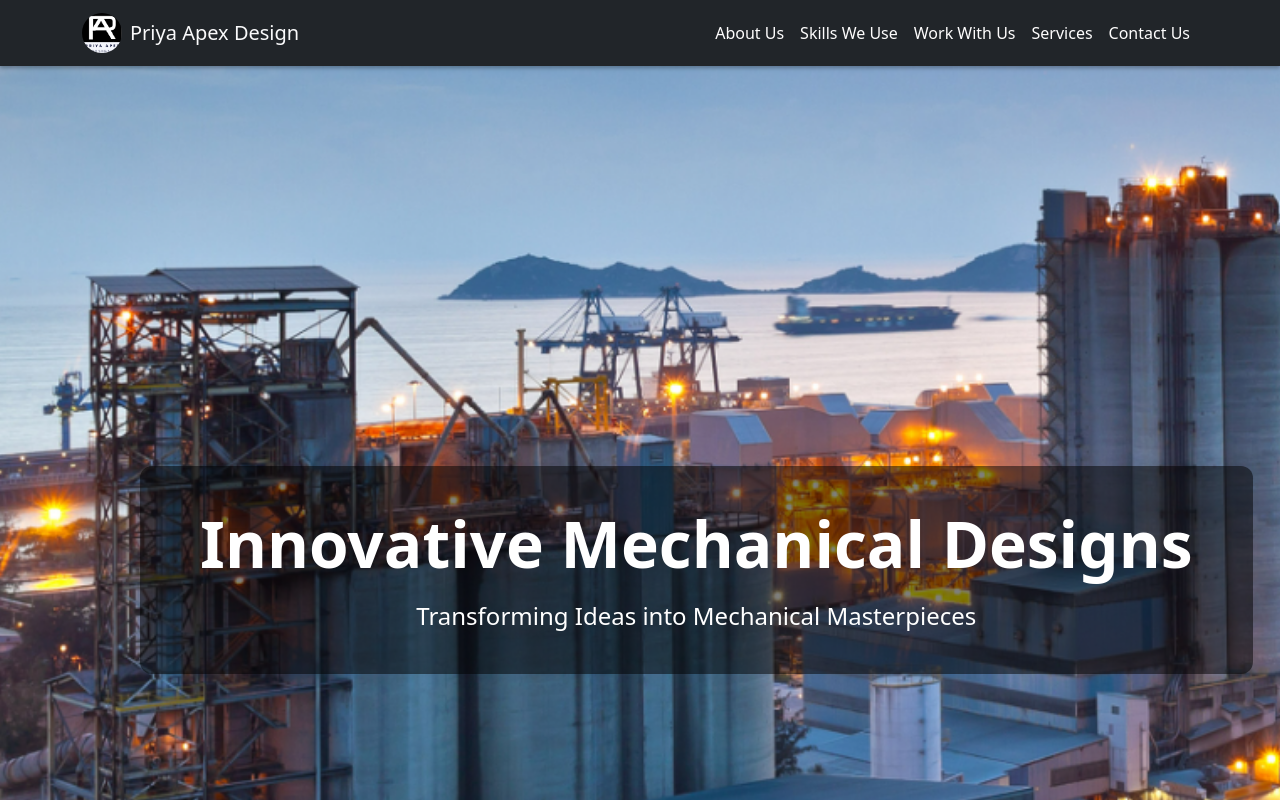
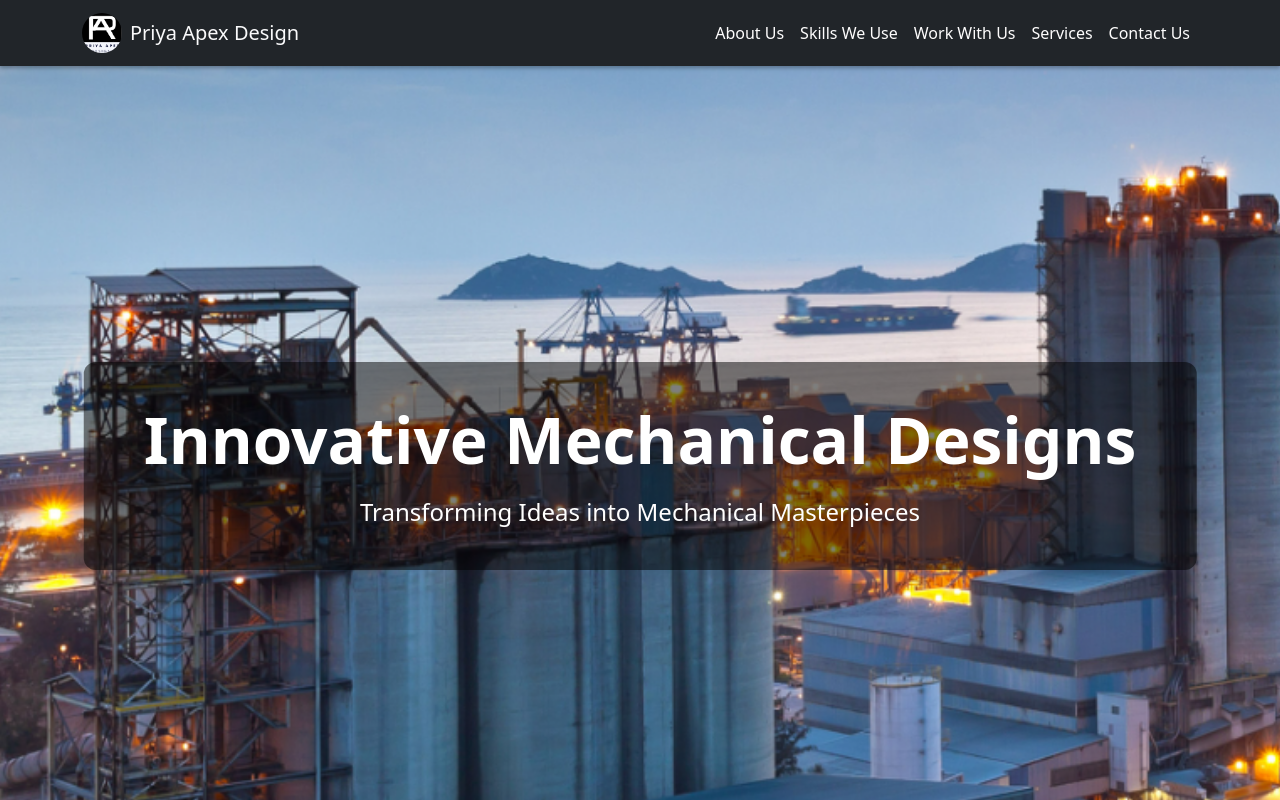
Before and after one commit to PriyaSangana12/Priya_Apex_Designs, a React (Create React App) app: page / in a window 1280 px wide. Shown: the top 800 px of the page. Built offline with nearby package versions, Linux system fonts and the light colour scheme.

Commit message:
Add files via upload

```diff
--- a/src/components/Homepage.js
+++ b/src/components/Homepage.js
@@ -4,12 +4,16 @@ import { motion } from "framer-motion";
 function Homepage() {
   const [move, setMove] = React.useState();
   return (
-    <div className="homepage-container">
-      <motion.div animate={{ x: move ? 500 : -500 }} className="overlay-text">
-        <h1>Innovative Mechanical Designs</h1>
-        <p>Transforming Ideas into Mechanical Masterpieces</p>
-      </motion.div>
-    </div>
+    <motion.div className="homepage-container">
+      <div className="overlay-text">
+        <motion.h1 initial={{ scale: 0.8 }}
+              whileInView={{ scale: 1 }}
+    transition={{duration:0.3, ease: "easeIn"}} >Innovative Mechanical Designs</motion.h1>
+        <motion.p initial={{ scale: 0.8 }}
+              whileInView={{ scale: 1 }}
+    transition={{duration:0.2, ease: "easeIn"}} >Transforming Ideas into Mechanical Masterpieces</motion.p>
+      </div>
+    </motion.div>
   );
 }
 
```
